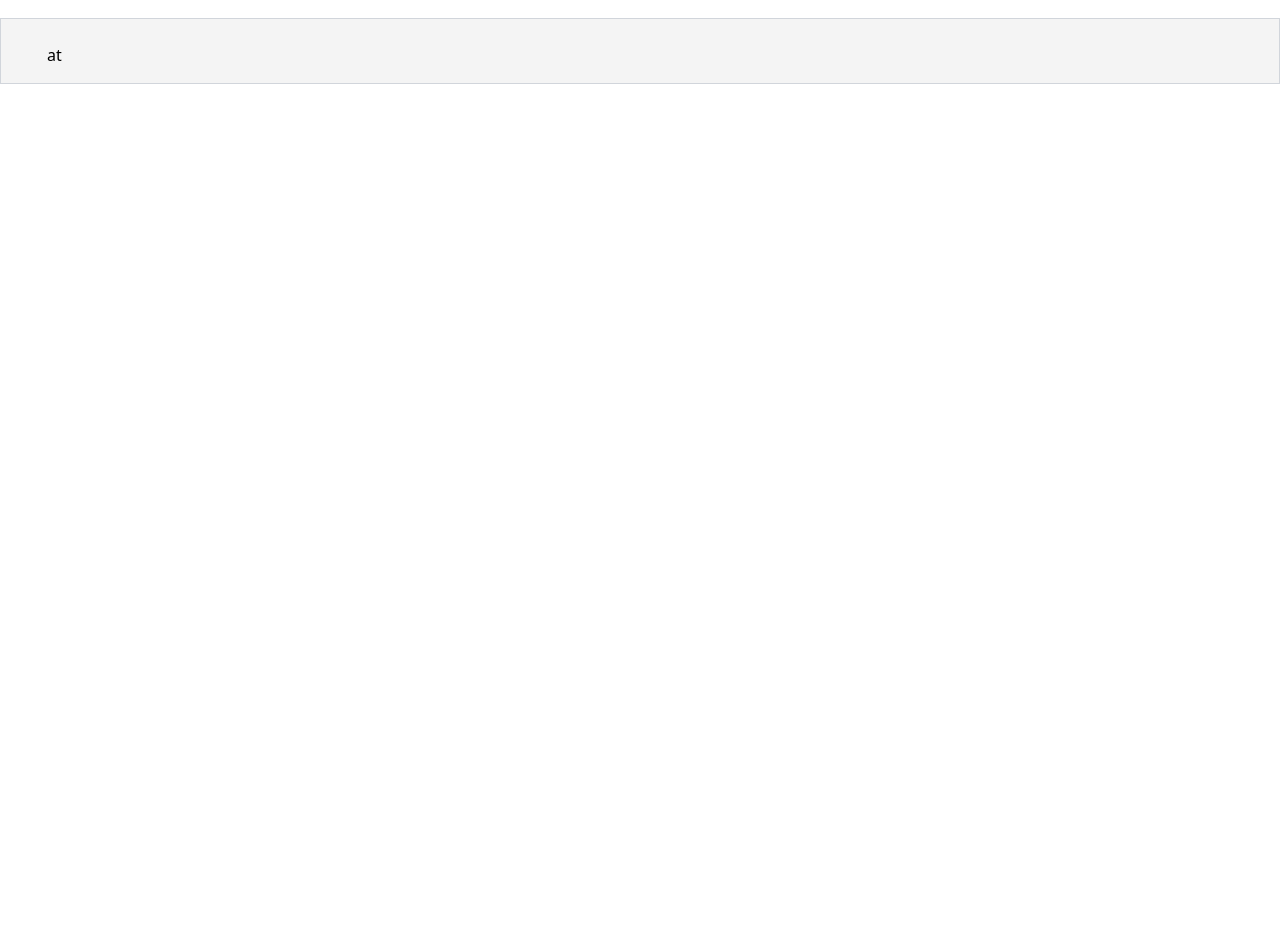
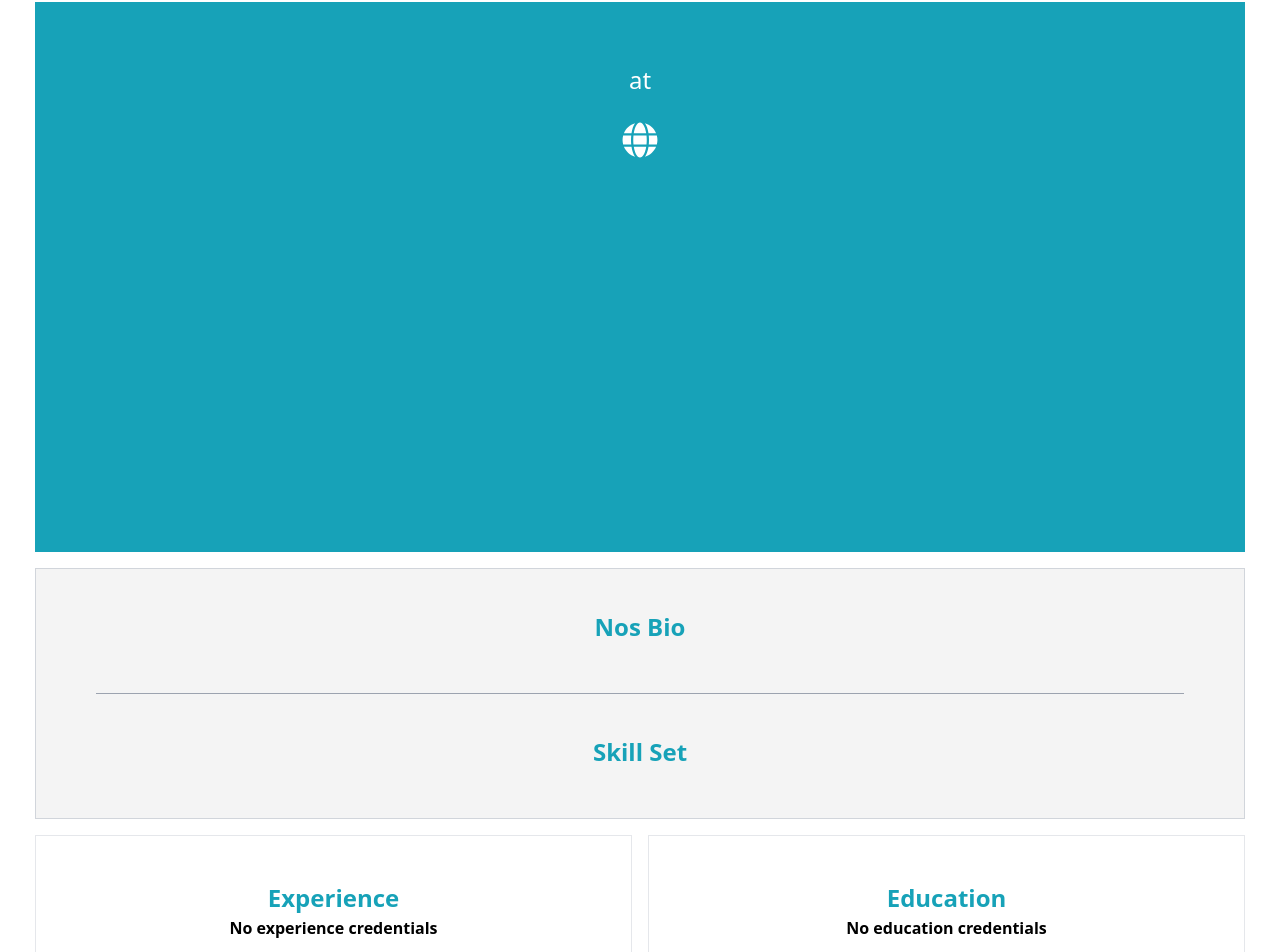
Before and after one commit to JamshidPardayev/DevConnector, a React (Vite) app: page /developers/1 in a window 1280 px wide. Shown: the part 140-1092 px from the top of the page. Before the commit the page ends 800 px from the top, so only its background shows below. Built offline with nearby package versions, Linux system fonts and the light colour scheme; no server answers.

Commit message:
vazifa tuliq tugatildi

```diff
--- a/src/Developers.jsx
+++ b/src/Developers.jsx
@@ -30,12 +30,12 @@ function Developers() {
                                     <h2 className='font-bold text-[24px]'>{developer.user.name}</h2>
                                     <h2 className='text-[16px] mt-2'>{developer.status} at {developer.company}</h2>
                                     <h2 className='text-[16px] mt-3'>{developer.location}</h2>
-                                    <Link to={`/developers/${developer._id}`}>
+                                    <Link to={`/developers/${developer.user._id}`}>
                                     <button className='w-[125px] h-[40px] bg-[#17a2b8] text-[#ffffff] cursor-pointer hover:bg-blue-600 duration-[.3s] mt-3'>View Profile</button>
                                     </Link>
                                 </div>
                             </div>
-                            <h2 className='flex flex-col text-[#17a2b8] mr-[40px]'>{developer.skills}</h2>
+                            {/* <h2 className='flex flex-col text-[#17a2b8] mr-[40px]'>{developer.skills}</h2> */}
                         </div>
                     )
                 })}
--- a/src/DevelopersDetails.jsx
+++ b/src/DevelopersDetails.jsx
@@ -1,6 +1,7 @@
 import axios from 'axios';
 import React, { useEffect, useState } from 'react';
 import { Link, useParams } from 'react-router-dom';
+import { FaGlobe } from "react-icons/fa";
 
 const DevelopersDetails = () => {
     const [developer, setDeveloper] = useState({});
@@ -8,30 +9,55 @@ const DevelopersDetails = () => {
 
     useEffect(() => {
         const token = localStorage.getItem("token");
-        axios
-            .get(`https://nt-devconnector.onrender.com/profile/${id}`, {
+        axios.get(`https://nt-devconnector.onrender.com/api/profile/user/${id}`, {
                 headers: {
                     "x-auth-token": token,
                 },
             })
             .then((res) => setDeveloper(res.data))
-    }, [id]);
+    }, []);
 
     console.log(developer);
 
     return (
-        <div>
-            <Link to={"/Developers"}><button className="w-[150px] h-[40px] my-5 bg-[#f4f4f4] text-[#333333]">Back to Developer</button></Link>
-            <div className='flex flex-wrap bg-[#f4f4f4] mt-4 justify-between border p-4 border-gray-300 my-1 px-4 items-center'>
-                <div className='flex flex-wrap items-center gap-x-[30px]'>
-                    <img className='rounded-[50%]' src={developer.user?.avatar} alt="" />
-                    <div>
-                        <h2 className='font-bold text-[24px]'>{developer.user?.name}</h2>
-                        <h2 className='text-[16px] mt-2'>{developer.social} at {developer.company}</h2>
-                    </div>
+        <div className='px-[35px]'>
+            <Link to="/Developers">
+                <button className="w-[150px] h-[40px] my-5 bg-[#f4f4f4] text-[#333333]">Back to Developer</button>
+            </Link>
+            <div className='flex flex-col w-full min-h-[550px] bg-[#17a2b8] text-white  items-center py-10'>
+                <img className='rounded-[50%]' src={developer.user?.avatar} alt={developer.user?.name} />
+                <h2 className='font-bold text-[48px] mt-2'>{developer.user?.name}</h2>
+                <h2 className='text-[24px] font-medium mt-3'>{developer.status} at {developer.company}</h2>
+                <h2 className='text-[16px] mt-2'>{developer.location}</h2>
+                <FaGlobe className='text-[36px] mt-4'/>
+            </div>
+            <div className='my-4 border border-gray-300 bg-[#f4f4f4]'>
+                <div className='py-10 text-center '>
+                    <h2 className='text-[24px] font-bold text-[#17a2b8] '>Nos Bio</h2>
+                    <p className='text-[#333333] mt-2'>{developer.bio}</p>
                 </div>
-                <h2 className='flex flex-col text-[#17a2b8] mr-[40px]'>{developer.skills?.join(', ')}</h2>
+                <hr className='w-[90%] mx-auto border-gray-400'/>
+                <div className='py-10 text-center '>
+                    <h2 className='text-[24px] font-bold text-[#17a2b8] '>Skill Set</h2>
+                    <p className='text-[#333333] mt-2'>{developer.skills?.join(', ')}</p>
+                </div>
             </div>
+            <div className='flex justify-around gap-x-4'>
+                <div className='border w-full text-center min-h-[150px] content-center'>
+                    <h2 className='text-[24px] text-[#17a2b8] font-bold'>Experience</h2>
+                    <p className='font-bold text-black'>
+                        {developer.experience ? developer.experience : "No experience credentials"}
+                    </p>
+                </div>
+                <div className='border w-full text-center min-h-[150px] content-center'>
+                    <h2 className='text-[24px] text-[#17a2b8] font-bold'>Education</h2>
+                    <p className='font-bold text-black'>
+                        {developer.education ? developer.education : "No education credentials"}
+                    </p>
+                </div>
+           </div>
+           <h2 className='text-[24px] text-[#17a2b8] font-bold my-5'>Github Repos</h2>
+
         </div>
     );
 };
```
